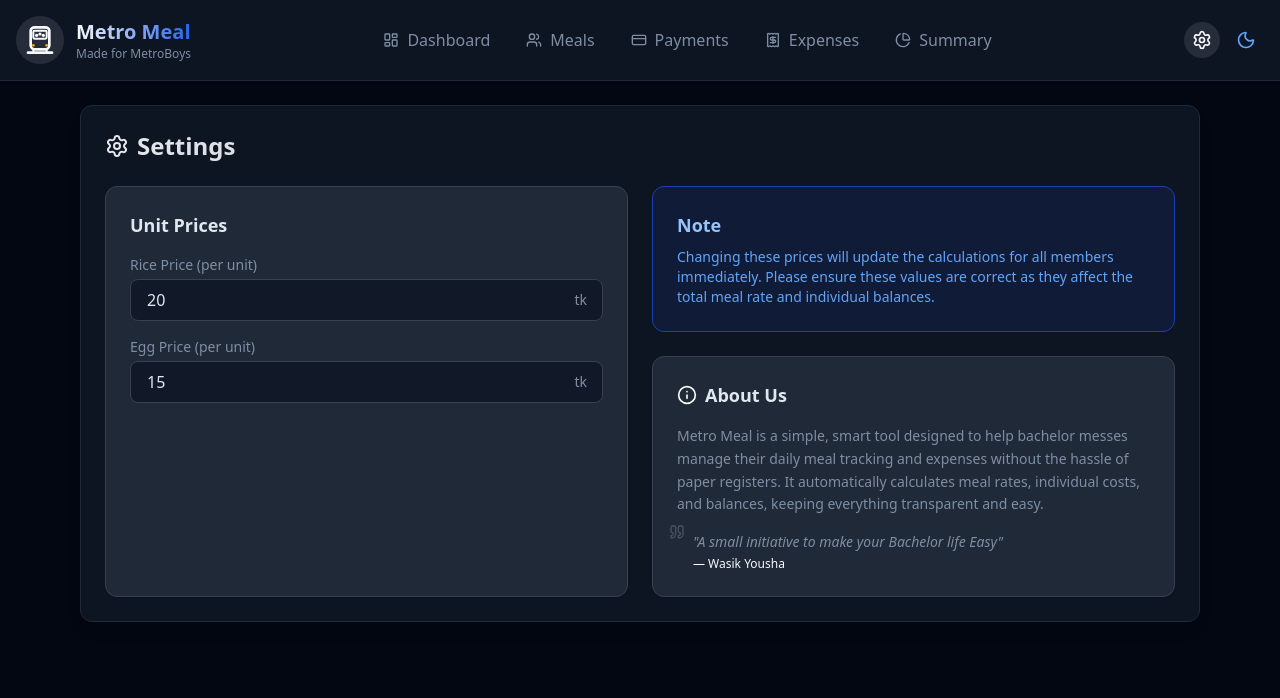
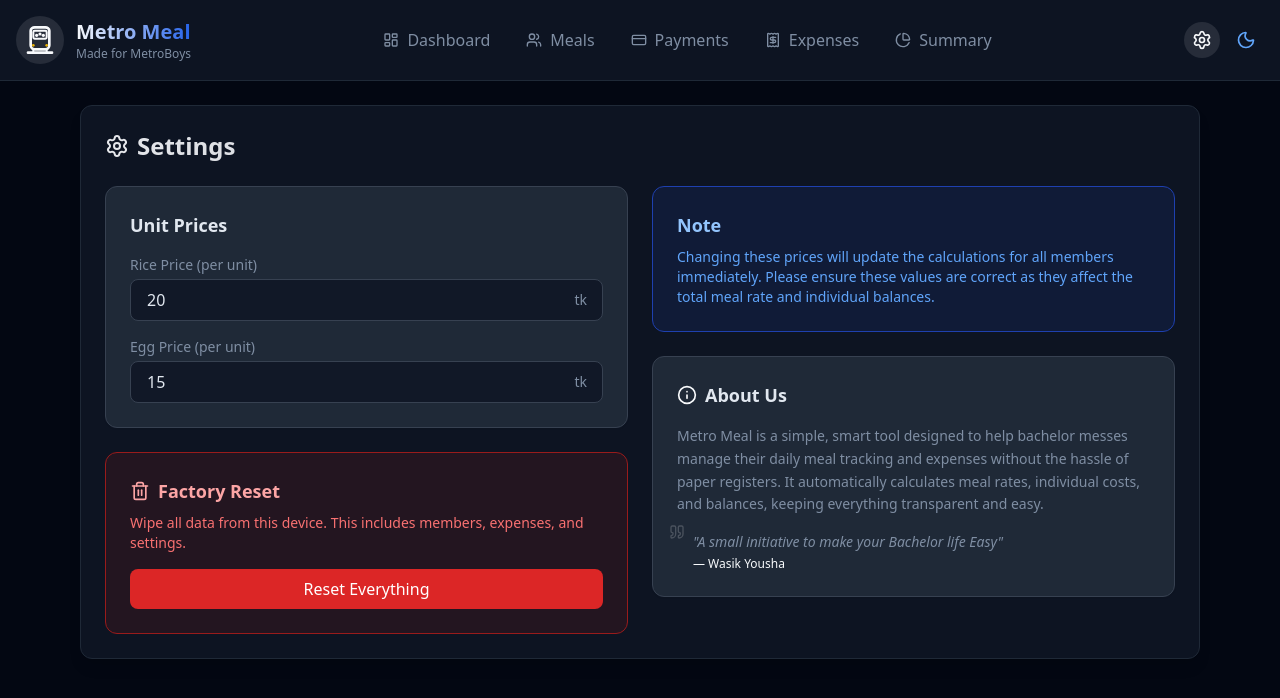
Before and after one commit to Wasik-Yousha/Metro-Meal, a React (Vite) app: page / in a window 1280 px wide. Both pictures are taken after a click on the button 1201 px from the left and 40 px from the top of the page. Shown: the top 698 px of the page. Built offline with nearby package versions, Linux system fonts and the light colour scheme.

Commit message:
Implement Factory Reset to clear localStorage

```diff
--- a/App.tsx
+++ b/App.tsx
@@ -257,6 +257,28 @@ export function App() {
     setMembers((prevMembers) => prevMembers.filter((member) => member.id !== memberId))
   }
 
+  // Handle clearing all data
+  const handleClearData = () => {
+    if (window.confirm('Are you sure you want to perform a Factory Reset? This will delete ALL data including members, expenses, and settings. This action cannot be undone.')) {
+      // Clear local storage
+      localStorage.clear()
+
+      // Reset state to defaults
+      setExpenses([])
+      setMembers([
+        { id: 1, name: 'Member 1', meals: 0, riceCount: 0, eggCount: 0, payments: 0, isActive: true },
+        { id: 2, name: 'Member 2', meals: 0, riceCount: 0, eggCount: 0, payments: 0, isActive: true },
+        { id: 3, name: 'Member 3', meals: 0, riceCount: 0, eggCount: 0, payments: 0, isActive: true },
+        { id: 4, name: 'Member 4', meals: 0, riceCount: 0, eggCount: 0, payments: 0, isActive: true },
+        { id: 5, name: 'Member 5', meals: 0, riceCount: 0, eggCount: 0, payments: 0, isActive: true },
+      ])
+      setRicePrice(20)
+      setEggPrice(15)
+
+      window.location.reload() // Reload to ensure a fresh state
+    }
+  }
+
   const tabs = [
     { id: 'dashboard', label: 'Dashboard', icon: LayoutDashboard },
     { id: 'members', label: 'Meals', icon: Users },
@@ -335,6 +357,7 @@ export function App() {
                 setRicePrice={setRicePrice}
                 eggPrice={eggPrice}
                 setEggPrice={setEggPrice}
+                onClearData={handleClearData}
               />
             )}
           </motion.div>
--- a/components/Settings.tsx
+++ b/components/Settings.tsx
@@ -1,5 +1,5 @@
 import React from 'react'
-import { Settings as SettingsIcon, Save, Info, Quote } from 'lucide-react'
+import { Settings as SettingsIcon, Save, Info, Quote, Trash2 } from 'lucide-react'
 import { motion } from 'framer-motion'
 
 interface SettingsProps {
@@ -7,6 +7,7 @@ interface SettingsProps {
   setRicePrice: (price: number) => void
   eggPrice: number
   setEggPrice: (price: number) => void
+  onClearData: () => void
 }
 
 export const Settings = ({
@@ -14,6 +15,7 @@ export const Settings = ({
   setRicePrice,
   eggPrice,
   setEggPrice,
+  onClearData,
 }: SettingsProps) => {
   return (
     <div className="space-y-6">
@@ -28,8 +30,9 @@ export const Settings = ({
             initial={{ opacity: 0, y: 20 }}
             animate={{ opacity: 1, y: 0 }}
             transition={{ delay: 0.1 }}
-            className="bg-white dark:bg-gray-800 p-6 rounded-xl shadow-sm border border-gray-100 dark:border-gray-700"
+            className="space-y-6"
           >
+            <div className="bg-white dark:bg-gray-800 p-6 rounded-xl shadow-sm border border-gray-100 dark:border-gray-700">
               <h3 className="font-semibold text-lg mb-4">Unit Prices</h3>
               <div className="space-y-4">
                 <div>
@@ -67,6 +70,23 @@ export const Settings = ({
                     </span>
                   </div>
                 </div>
+              </div>
+            </div>
+
+            <div className="bg-red-50 dark:bg-red-900/20 p-6 rounded-xl border border-red-100 dark:border-red-800">
+              <h3 className="font-semibold text-lg mb-2 text-red-800 dark:text-red-300 flex items-center">
+                <Trash2 className="w-5 h-5 mr-2" />
+                Factory Reset
+              </h3>
+              <p className="text-sm text-red-600 dark:text-red-400 mb-4">
+                Wipe all data from this device. This includes members, expenses, and settings.
+              </p>
+              <button
+                onClick={onClearData}
+                className="w-full py-2 px-4 bg-red-600 hover:bg-red-700 text-white rounded-lg transition-colors font-medium"
+              >
+                Reset Everything
+              </button>
             </div>
           </motion.div>
 
```
Lines whose indentation alone changed are shown as unchanged.
